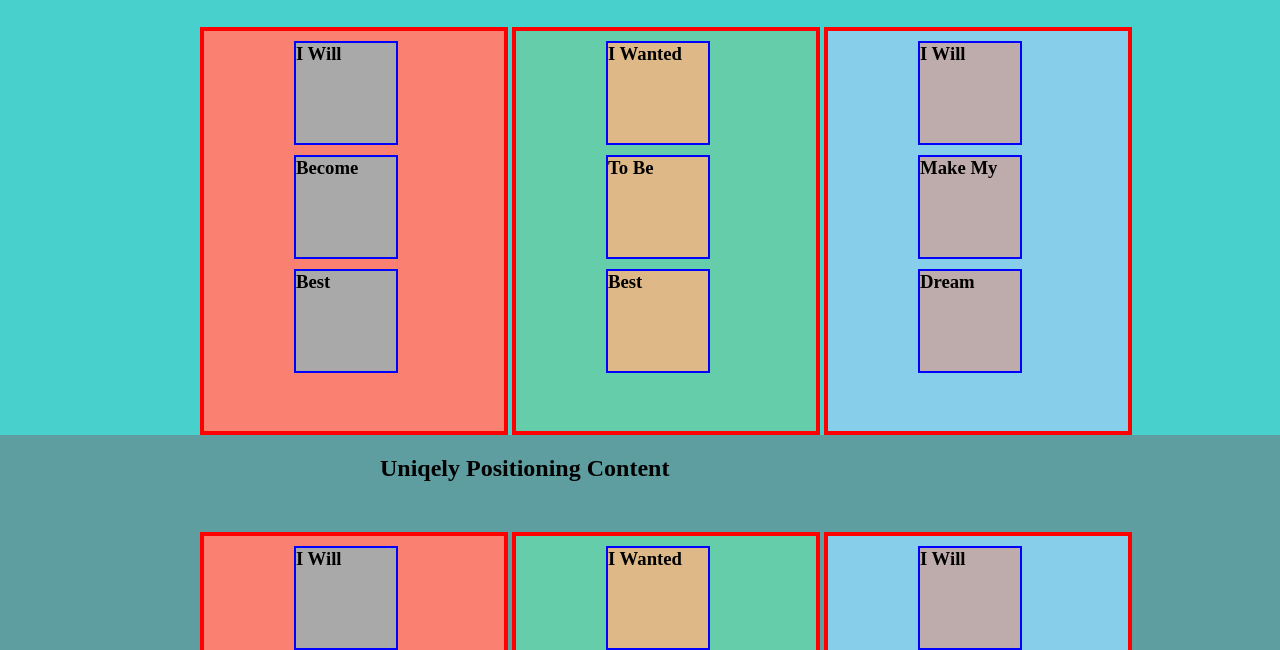
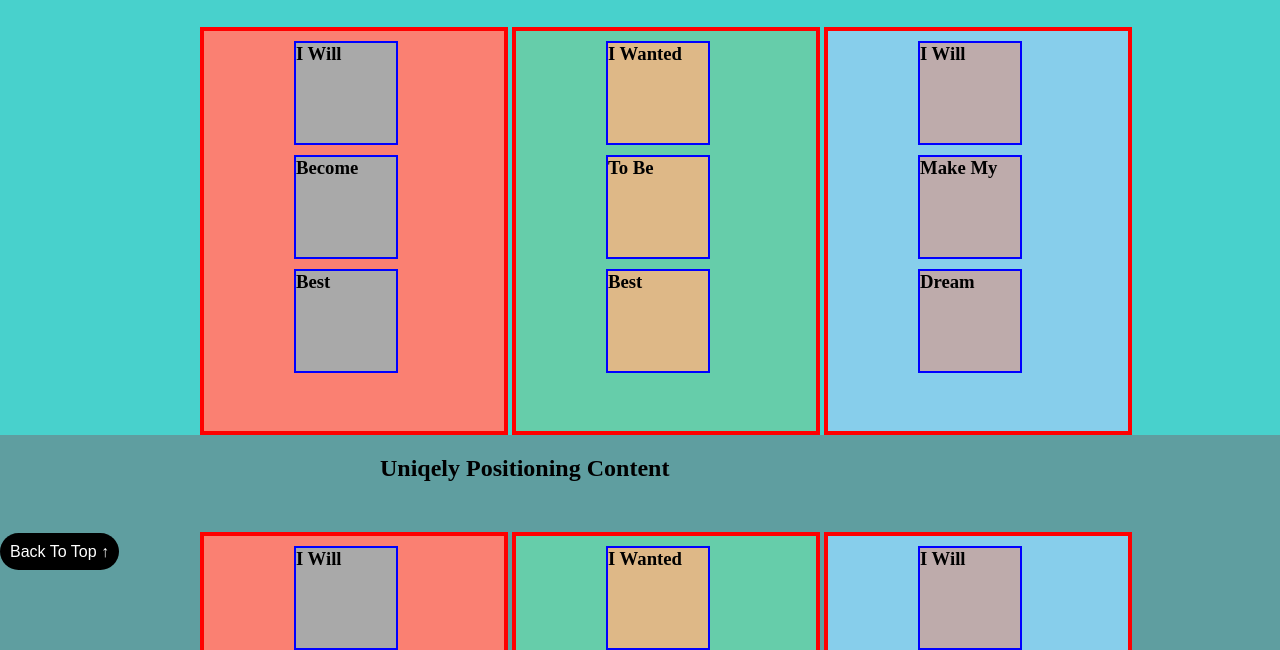
Before and after one commit to sameerddr/AirCampus_Work, a plain HTML site: page 31_May_2022/assignment11/index.html in a window 1280 px wide. Shown: the part 150-800 px from the top of the page. Drawn offline with Linux system fonts and the light colour scheme.

Commit message:
Output Adeed

```diff
--- a/31_May_2022/assignment11/index.css
+++ b/31_May_2022/assignment11/index.css
@@ -320,3 +320,16 @@ i {
     justify-content: center;
     padding: 4px;
 }
+
+.top {
+    place-self: end;
+    position: sticky;
+    bottom: 80px;
+    /* visual styling */
+    text-decoration: none;
+    padding: 10px;
+    font-family: sans-serif;
+    color: #fff;
+    background: #000;
+    border-radius: 100px;
+}
--- a/31_May_2022/assignment11/index.html
+++ b/31_May_2022/assignment11/index.html
@@ -235,7 +235,8 @@
 
     </footer>
 
-
+    <!-- ----------Back to Top Button------ -->
+    <a href="#" class="top">Back to Top &#8593;</a>
 
 
 </body>
```
Also changed, not shown: 31_May_2022/assignment11/screenshot.png.
